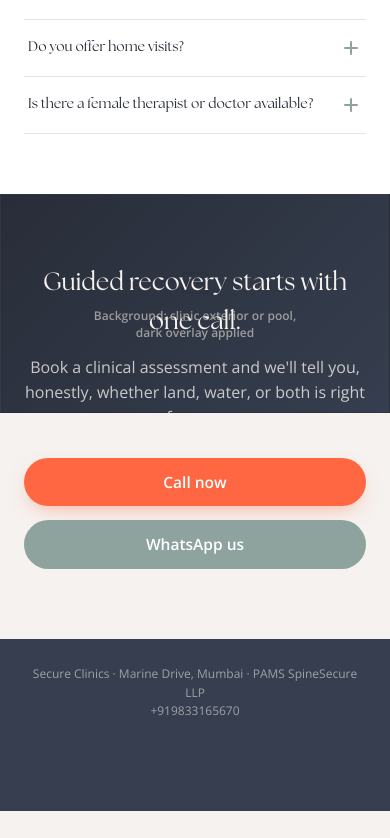
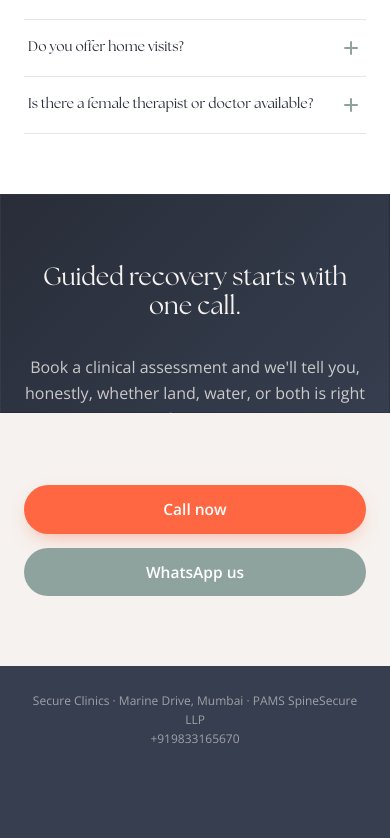
Before and after one commit to atsecureclinics-create/atsecureclinic, a Next.js app: page /landing in a window 390 px wide. Shown: the part 11110-11948 px from the top of the page. Before the commit the page ends 11921 px from the top, so only its background shows below. Built offline with nearby package versions, Linux system fonts and the light colour scheme.

Commit message:
fix the css for one call section

```diff
--- a/src/app/globals.css
+++ b/src/app/globals.css
@@ -173,3 +173,69 @@ code{font-weight: 100 !important;}
     border-radius: 8px;
   }
 }
+
+
+/* Final CTA - Mobile Fix Only */
+@media (max-width: 767px) {
+  .final-cta {
+    position: relative;
+    min-height: auto;
+    height: auto;
+    padding: 65px 20px;
+    overflow: hidden;
+  }
+
+  .final-cta > .ph {
+    position: absolute;
+    inset: 0;
+    z-index: 0;
+  }
+
+  /* Hide placeholder text and icon on mobile */
+  .final-cta .ph-label,
+  .final-cta .ph-icon {
+    display: none;
+  }
+
+  .final-cta-inner {
+    position: relative;
+    z-index: 2;
+    width: 100%;
+    max-width: 100%;
+    margin: 0 auto;
+    display: flex;
+    flex-direction: column;
+    align-items: center;
+    text-align: center;
+    gap: 20px;
+  }
+
+  .final-cta-inner h2 {
+    font-size: clamp(32px, 8vw, 42px);
+    line-height: 1.15;
+    margin: 0;
+    max-width: 100%;
+  }
+
+  .final-cta-inner p {
+    font-size: 17px;
+    line-height: 1.6;
+    margin: 0;
+    max-width: 100%;
+  }
+
+  .final-ctas {
+    display: flex;
+    flex-direction: column;
+    align-items: stretch;
+    width: 100%;
+    gap: 12px;
+    margin-top: 5px;
+  }
+
+  .final-ctas .btn {
+    width: 100%;
+    text-align: center;
+    box-sizing: border-box;
+  }
+}
--- a/src/app/landing/page.js
+++ b/src/app/landing/page.js
@@ -1033,7 +1033,7 @@ export default function LandingPage() {
           </div>
 
           <div className="final-cta-inner">
-            <h2>Guided recovery starts with one call.</h2>
+            <h2 className="mb-[0px]">Guided recovery starts with one call.</h2>
 
             <p>
               Book a clinical assessment and we'll tell you, honestly,
```
